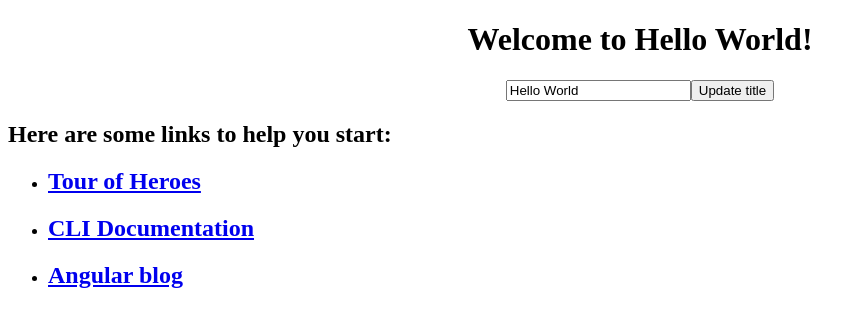
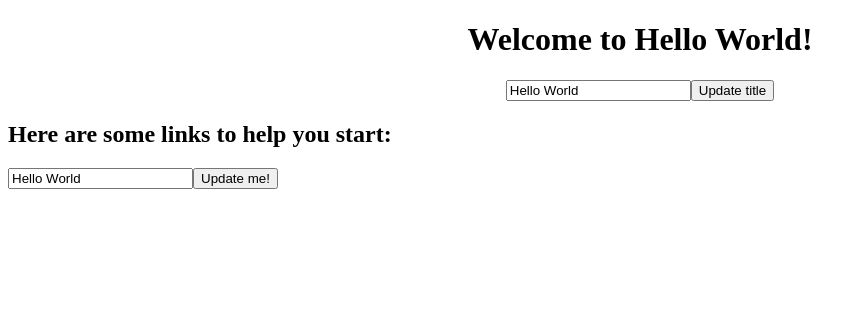
Before and after one commit to thiagospassos/angular-in-5-minutes, an Angular app: page / in a window 1280 px wide. Shown: the top 326 px of the page, without its empty margins (0-865 px from the left). Built offline with nearby package versions, Linux system fonts and the light colour scheme.

Commit message:
adding child component

```diff
--- a/src/app/app.component.html
+++ b/src/app/app.component.html
@@ -7,14 +7,5 @@
   <button (click)="update()">Update title</button>
 </div>
 <h2>Here are some links to help you start: </h2>
-<ul>
-  <li>
-    <h2><a target="_blank" rel="noopener" href="https://angular.io/tutorial">Tour of Heroes</a></h2>
-  </li>
-  <li>
-    <h2><a target="_blank" rel="noopener" href="https://github.com/angular/angular-cli/wiki">CLI Documentation</a></h2>
-  </li>
-  <li>
-    <h2><a target="_blank" rel="noopener" href="https://blog.angular.io/">Angular blog</a></h2>
-  </li>
-</ul>
+
+<app-child [(name)]="title"></app-child>
--- a/src/app/app.module.ts
+++ b/src/app/app.module.ts
@@ -3,10 +3,12 @@
 import { FormsModule } from '@angular/forms';
 
 import { AppComponent } from './app.component';
+import { ChildComponent } from './child/child.component';
 
 @NgModule({
   declarations: [
-    AppComponent
+    AppComponent,
+    ChildComponent
   ],
   imports: [
     BrowserModule,
--- /dev/null
+++ b/src/app/child/child.component.html
@@ -0,0 +1,2 @@
+<input type="text" [(ngModel)]="name">
+<button (click)="update()">Update me!</button>
--- /dev/null
+++ b/src/app/child/child.component.ts
@@ -0,0 +1,20 @@
+import { Component, OnInit, Input, Output, EventEmitter } from '@angular/core';
+
+@Component({
+  selector: 'app-child',
+  templateUrl: './child.component.html',
+  styleUrls: ['./child.component.css']
+})
+export class ChildComponent implements OnInit {
+  @Input() name = "name";
+  @Output() nameChange = new EventEmitter();
+  constructor() { }
+
+  ngOnInit() {
+  }
+
+  update() {
+    this.nameChange.emit(this.name)
+  }
+
+}
```
Also changed, not shown: src/app/child/child.component.css (added), 1 other file (tests, documents, lock files or other folders).
